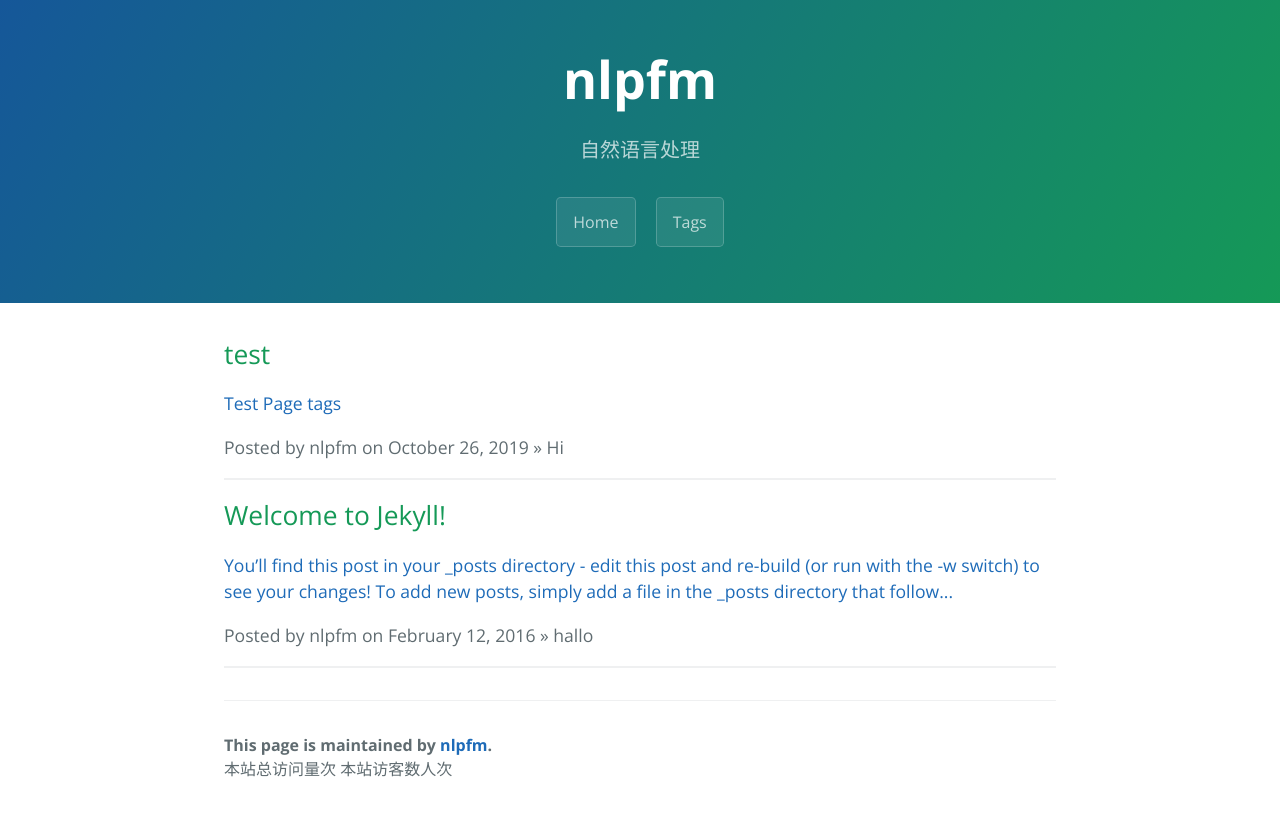
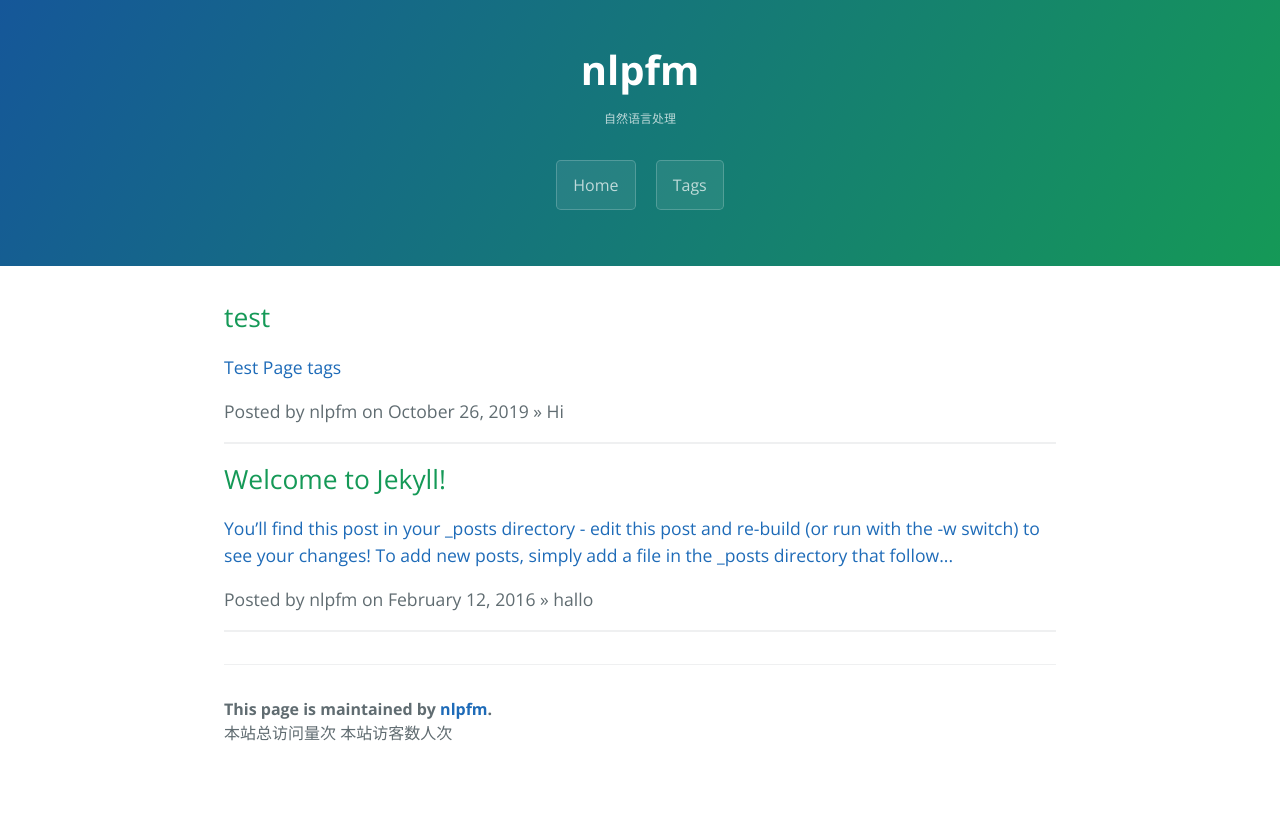
Before and after one commit to nlpfm/nlpfm.github.io, a Jekyll site: the page built from index.html, in a window 1280 px wide. Shown: the top 816 px of the page. Built offline with Jekyll 4.4.1, drawn with Linux system fonts in a browser that asks for light colours; the list of posts is cut into pages by our own code; comment, search, counter and statistics services are not loaded.

Commit message:
Update cayman.css

```diff
--- a/css/cayman.css
+++ b/css/cayman.css
@@ -143,11 +143,6 @@ a:hover { text-decoration: underline; }
 @media screen and (min-width: 64em) { .page-header { padding: 5rem 6rem; } }
 @media screen and (min-width: 42em) and (max-width: 64em) { .page-header { padding: 3rem 4rem; } }
 @media screen and (max-width: 42em) { .page-header { padding: 2rem 1rem; } }
-*/
-.page-header { color: #fff; text-align: center; background-color: #159957; background-image: linear-gradient(120deg, #155799, #159957); }
-@media screen and (min-width: 32em) { .page-header { padding: 2.5rem 3rem; } }
-@media screen and (min-width: 21em) and (max-width: 64em) { .page-header { padding: 1.5rem 2rem; } }
-@media screen and (max-width: 21em) { .page-header { padding: 1rem 0.5rem; } }
 
 .project-name { margin-top: 0; margin-bottom: 0.1rem; }
 @media screen and (min-width: 64em) { .project-name { font-size: 3.25rem; } }
@@ -158,6 +153,21 @@ a:hover { text-decoration: underline; }
 @media screen and (min-width: 64em) { .project-tagline { font-size: 1.25rem; } }
 @media screen and (min-width: 42em) and (max-width: 64em) { .project-tagline { font-size: 1.15rem; } }
 @media screen and (max-width: 42em) { .project-tagline { font-size: 1rem; } }
+*/
+.page-header { color: #fff; text-align: center; background-color: #159957; background-image: linear-gradient(120deg, #155799, #159957); }
+@media screen and (min-width: 32em) { .page-header { padding: 2.5rem 3rem; } }
+@media screen and (min-width: 21em) and (max-width: 64em) { .page-header { padding: 1.5rem 2rem; } }
+@media screen and (max-width: 21em) { .page-header { padding: 1rem 0.5rem; } }
+
+.project-name { margin-top: 0; margin-bottom: 0.1rem; }
+@media screen and (min-width: 32em) { .project-name { font-size: 2.5rem; } }
+@media screen and (min-width: 21em) and (max-width: 32em) { .project-name { font-size: 1.75rem; } }
+@media screen and (max-width: 21em) { .project-name { font-size: 1.25rem; } }
+
+.project-tagline { margin-bottom: 2rem; font-weight: normal; opacity: 0.7; }
+@media screen and (min-width: 32em) { .project-tagline { font-size: 0.75rem; } }
+@media screen and (min-width: 21em) and (max-width: 32em) { .project-tagline { font-size: 0.5rem; } }
+@media screen and (max-width: 21em) { .project-tagline { font-size: 0.25rem; } }
 
 .main-content { word-wrap: break-word; }
 .main-content :first-child { margin-top: 0; }
```
